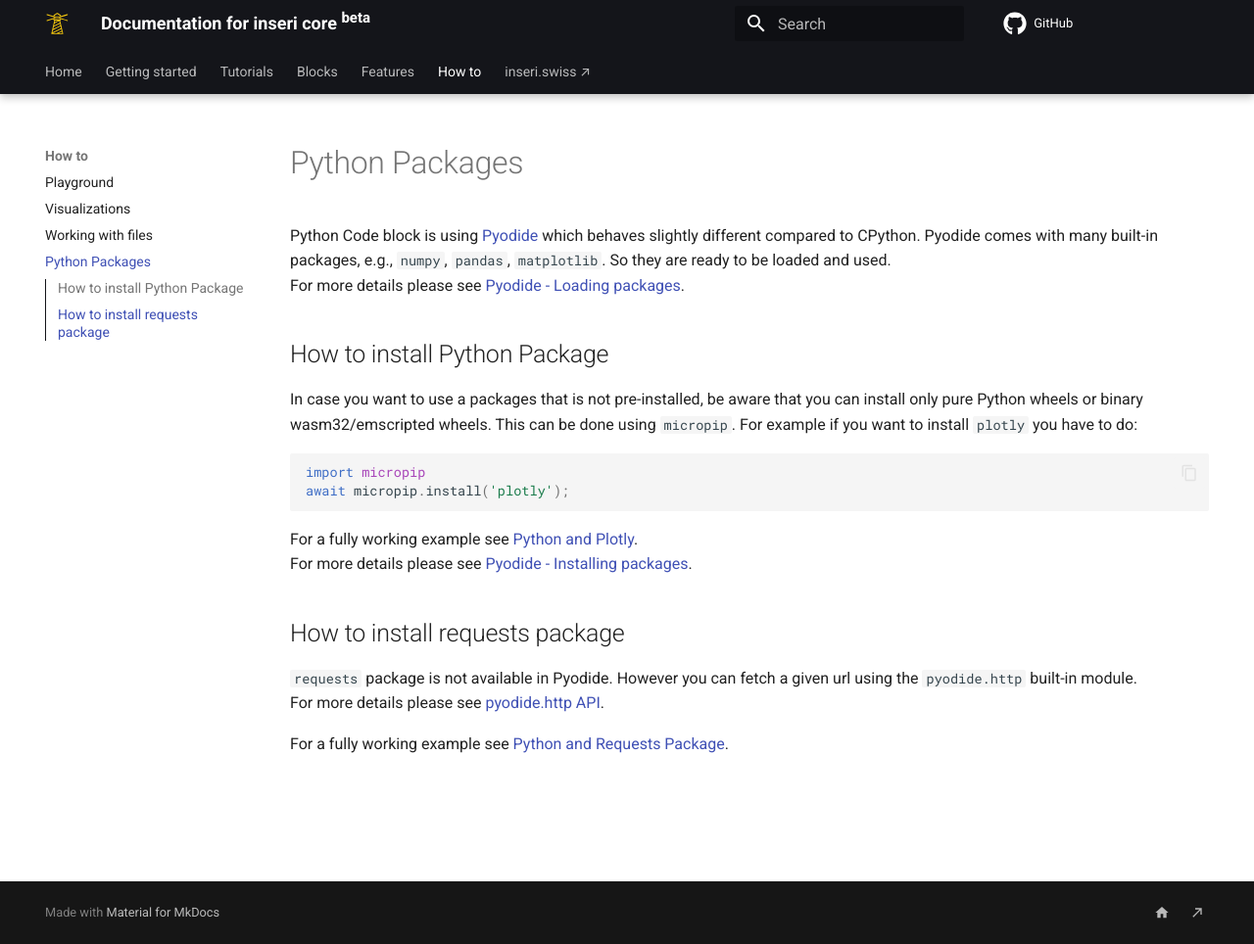
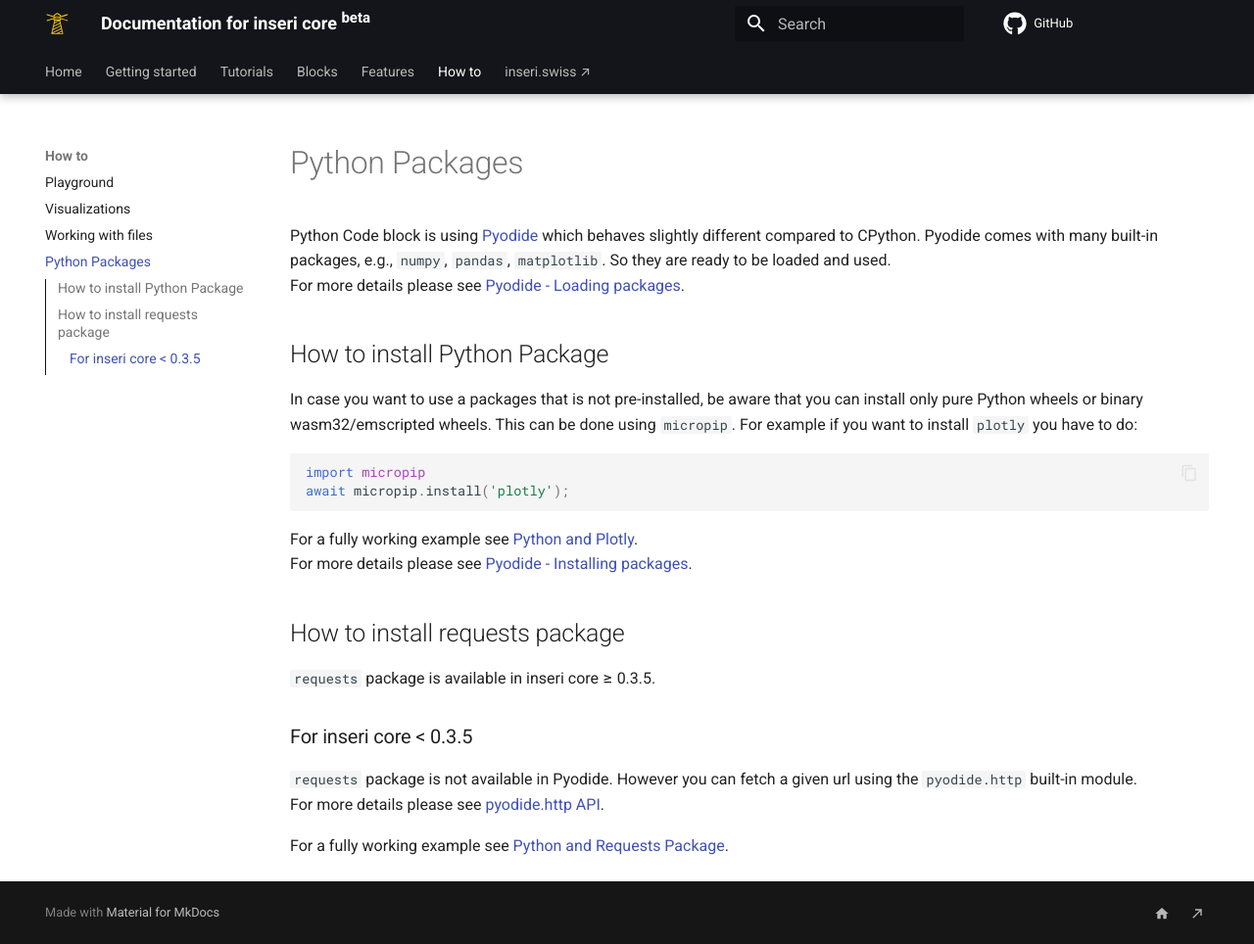
Before and after one commit to inseri-swiss/inseri-core-wp, an MkDocs documentation site: the page built from docs/how-to/python_packages.md, in a window 1280 px wide and 964 px high. Shown: the whole window at 98% size. Built offline with MkDocs 1.6.1 and Material for MkDocs 9.7.7, drawn with Linux system fonts in a browser that asks for light colours; comment, search, counter and statistics services are not loaded.

Commit message:
docs: update python requests

```diff
--- a/docs/how-to/python_packages.md
+++ b/docs/how-to/python_packages.md
@@ -17,6 +17,10 @@ For more details please see [Pyodide - Installing packages](https://pyodide.org/
 
 ## How to install requests package
 
+`requests` package is available in inseri core ≥ 0.3.5.
+
+### For inseri core < 0.3.5
+
 `requests` package is not available in Pyodide. However you can fetch a given url using the `pyodide.http` built-in module. </br>
 For more details please see [pyodide.http API](https://pyodide.org/en/stable/usage/api/python-api/http.html){:target="\_blank"}.
 
```
